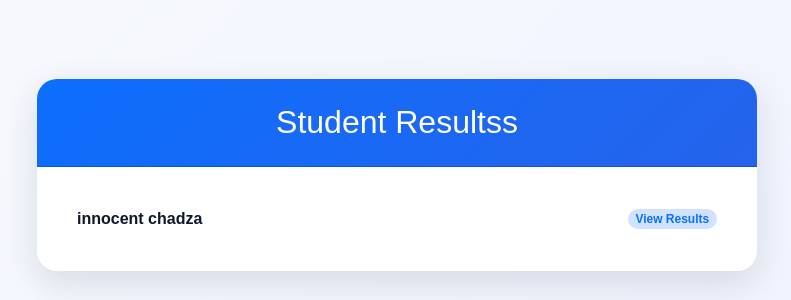
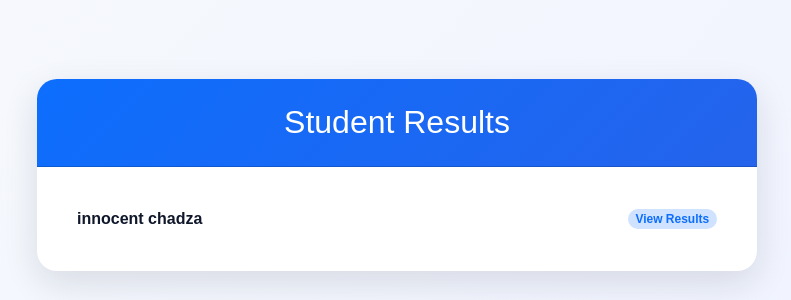
Before and after one commit to Innocentchadza/school_management, a Django app: page /results/ in a window 1280 px wide. Shown: the part 225-525 px from the top of the page, without its empty margins (243-1034 px from the left). Run offline with Django 4.2, Linux system fonts and the light colour scheme; data comes from the database, SQL or seed files in the repository.

Commit message:
removed the s

```diff
--- a/lessons/core/templates/student_results_list.html
+++ b/lessons/core/templates/student_results_list.html
@@ -40,7 +40,7 @@
     <div class="container">
         <div class="card results-card mx-auto">
             <div class="card-header results-header text-center py-4">
-                <h2 class="mb-0">Student Resultss</h2>
+                <h2 class="mb-0">Student Results</h2>
             </div>
             <div class="card-body p-4">
                 {% if students %}
```
